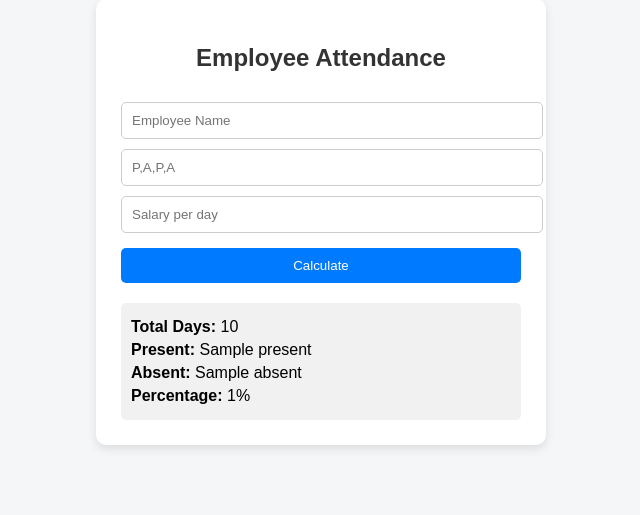
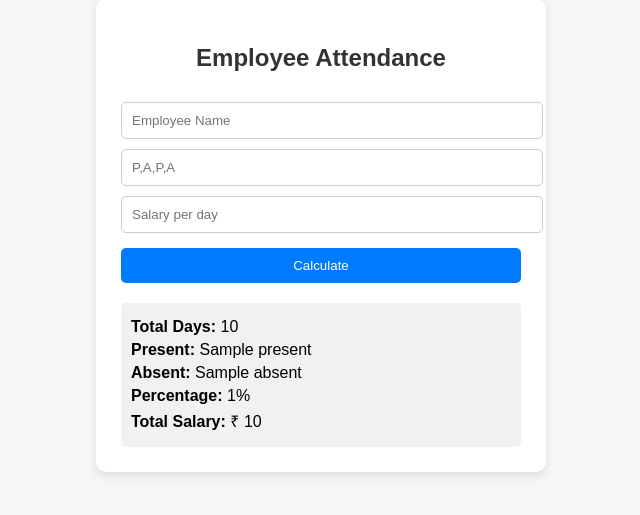
Before and after one commit to dhanarajcse/emp-attendance, a Flask app: template templates/index.html in a window 1280 px wide. Shown: the part 51-566 px from the top of the page, without its empty margins (319-959 px from the left). Run offline with Flask 3, Linux system fonts and the light colour scheme; the template is opened without the code that fills it: most values are stand-ins (such as "Sample title", 1, 10 or a date in 2020).

Commit message:
Added total salary display in UI

```diff
--- a/templates/index.html
+++ b/templates/index.html
@@ -77,14 +77,15 @@
     <button type="submit">Calculate</button>
 </form>
 
-    {% if result %}
-    <div class="result">
-        <p><b>Total Days:</b> {{ result.total }}</p>
-        <p><b>Present:</b> {{ result.present }}</p>
-        <p><b>Absent:</b> {{ result.absent }}</p>
-        <p><b>Percentage:</b> {{ result.percentage }}%</p>
-    </div>
+<div class="result">
+    <p><b>Total Days:</b> {{ result.total }}</p>
+    <p><b>Present:</b> {{ result.present }}</p>
+    <p><b>Absent:</b> {{ result.absent }}</p>
+    <p><b>Percentage:</b> {{ result.percentage }}%</p>
+    {% if result.salary %}
+    <p><b>Total Salary:</b> ₹ {{ result.salary }}</p>
     {% endif %}
+</div>
 </div>
 
 </body>
```
